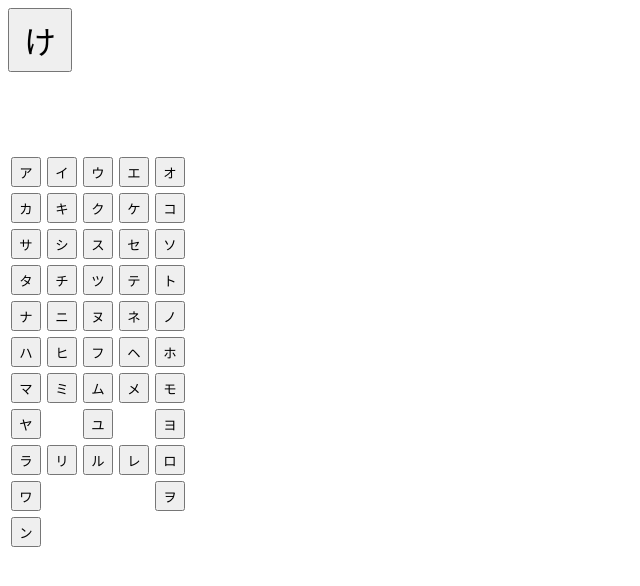
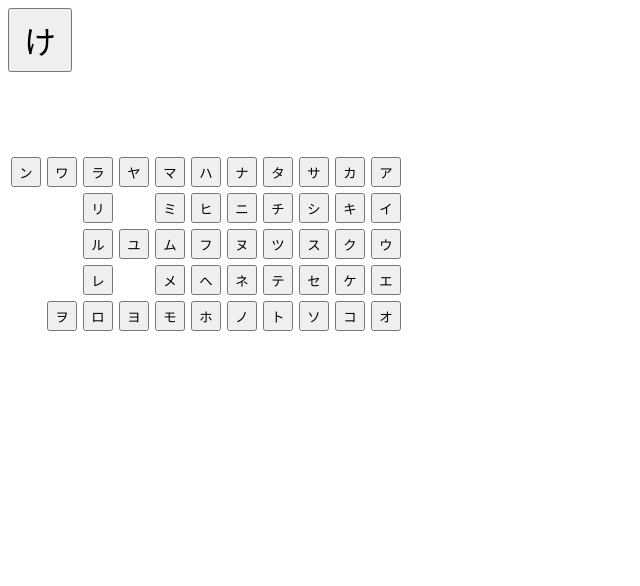
Before and after one commit to xhoskin/kana, an Angular app: page / in a window 1280 px wide. Shown: the top 586 px of the page, without its empty margins (0-640 px from the left). Built offline with nearby package versions, Linux system fonts and the light colour scheme.

Commit message:
feat: horizontal layout

```diff
--- a/src/app/app.component.css
+++ b/src/app/app.component.css
@@ -6,8 +6,15 @@
     opacity: 0;
 }
 
+.layout {
+    display: flex;
+    flex-direction: row-reverse;
+    justify-content: flex-end;
+}
+
 .row {
     display: flex;
+    flex-direction: column;
 }
 
 .cell {
--- a/src/app/app.component.html
+++ b/src/app/app.component.html
@@ -2,7 +2,8 @@
     <kana-symbol size="L" [reading]="question" alphabet="hiragana"></kana-symbol>
 </div>
 <h1 class="hidden" [class.pop-out]="animateAnswer">{{answer ? 'Верно': 'Не верно'}}</h1>
-<div *ngFor="let row of layout" class="row">
+<section class="layout">
+    <div *ngFor="let row of layout" class="row">
     <span *ngFor="let reading of row" class="cell">
         <kana-symbol
             [reading]="reading"
@@ -10,4 +11,5 @@
             alphabet="katakana"
         ></kana-symbol>
     </span>
-</div>
+    </div>
+</section>
```
